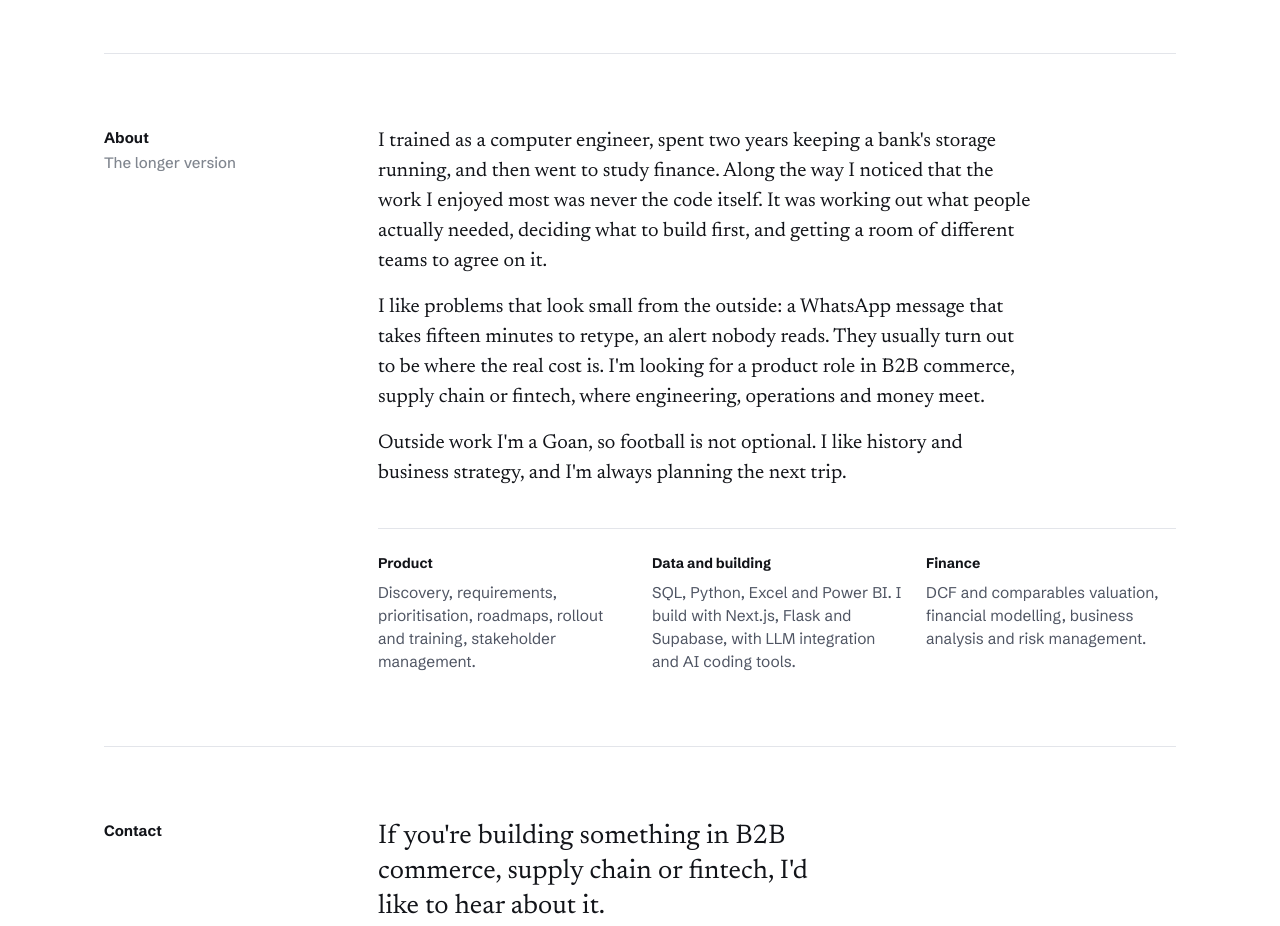
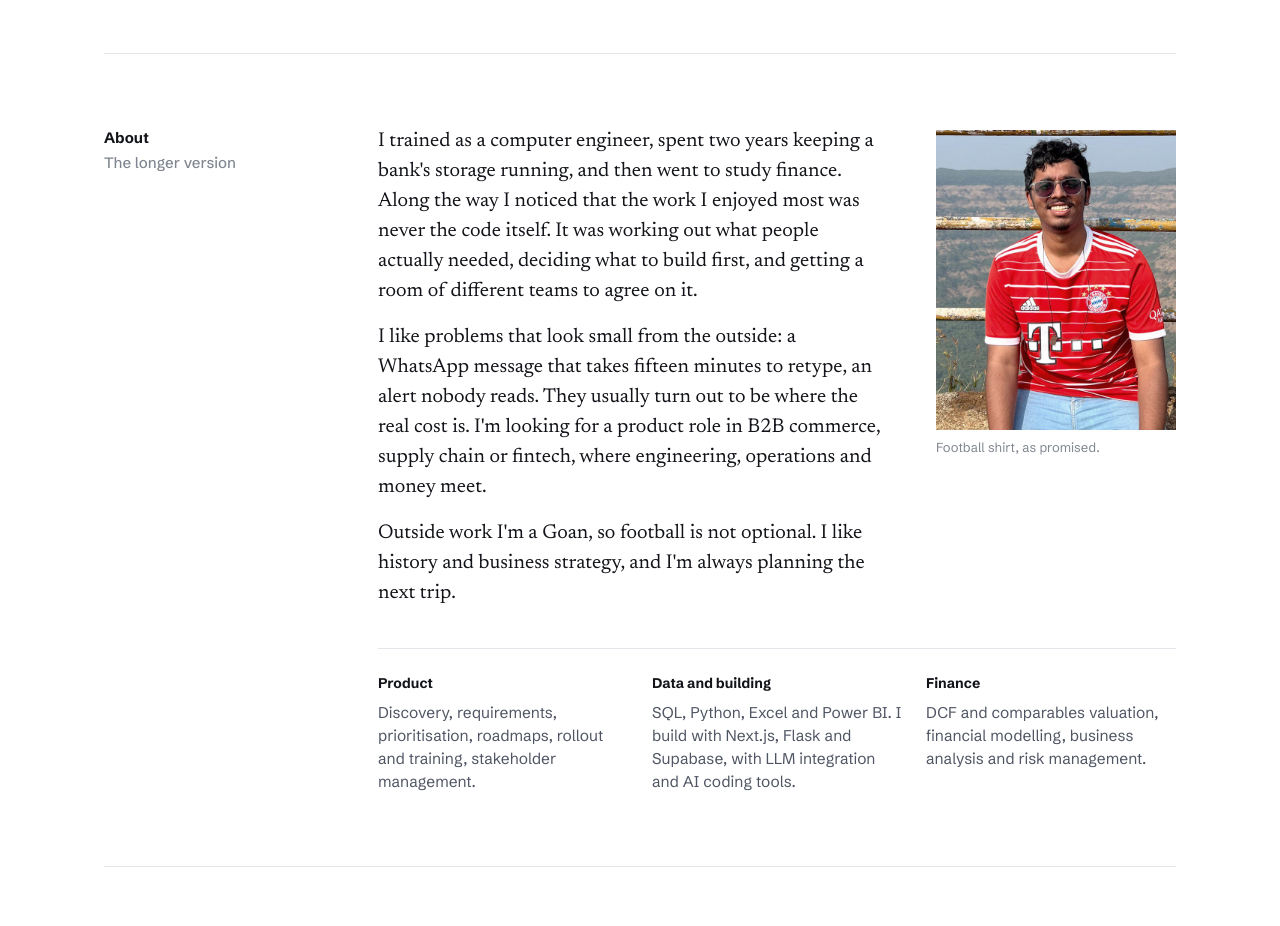
Before and after one commit to dcostat04/trevorportfolio, a plain HTML site: page index.html in a window 1280 px wide. Shown: the part 4680-5606 px from the top of the page. Drawn offline with Linux system fonts and the light colour scheme.

Commit message:
Restore photo in About
Co-Authored-By: Claude Opus 5.5 <noreply@anthropic.com>
Claude-Session: https://claude.ai/code/session_01RwBeHGGAGo3TwgmPXoCywk

```diff
--- a/css/site.css
+++ b/css/site.css
@@ -136,7 +136,7 @@ section{padding-block:72px;border-bottom:1px solid var(--rule)}
 @media (max-width:560px){.record .when{width:96px;white-space:normal}}
 
 /* about */
-.about-grid{display:block}
+.about-grid{display:grid;grid-template-columns:minmax(0,1fr) 240px;gap:48px;align-items:start}
 .about-grid p{font-family:var(--serif);font-size:20px;line-height:1.5;max-width:58ch}
 .about-grid p+p{margin-top:16px}
 .about-grid figure{margin:4px 0 0}
--- a/index.html
+++ b/index.html
@@ -134,6 +134,10 @@
             <p>I like problems that look small from the outside: a WhatsApp message that takes fifteen minutes to retype, an alert nobody reads. They usually turn out to be where the real cost is. I'm looking for a product role in B2B commerce, supply chain or fintech, where engineering, operations and money meet.</p>
             <p>Outside work I'm a Goan, so football is not optional. I like history and business strategy, and I'm always planning the next trip.</p>
           </div>
+          <figure>
+            <img src="images/trevor-portrait.jpg" alt="Trevor D'Costa, smiling, in a red football shirt, with hills behind him" width="640" height="800" loading="lazy">
+            <figcaption>Football shirt, as promised.</figcaption>
+          </figure>
         </div>
         <div class="tools">
           <div><h3>Product</h3><p>Discovery, requirements, prioritisation, roadmaps, rollout and training, stakeholder management.</p></div>
```
